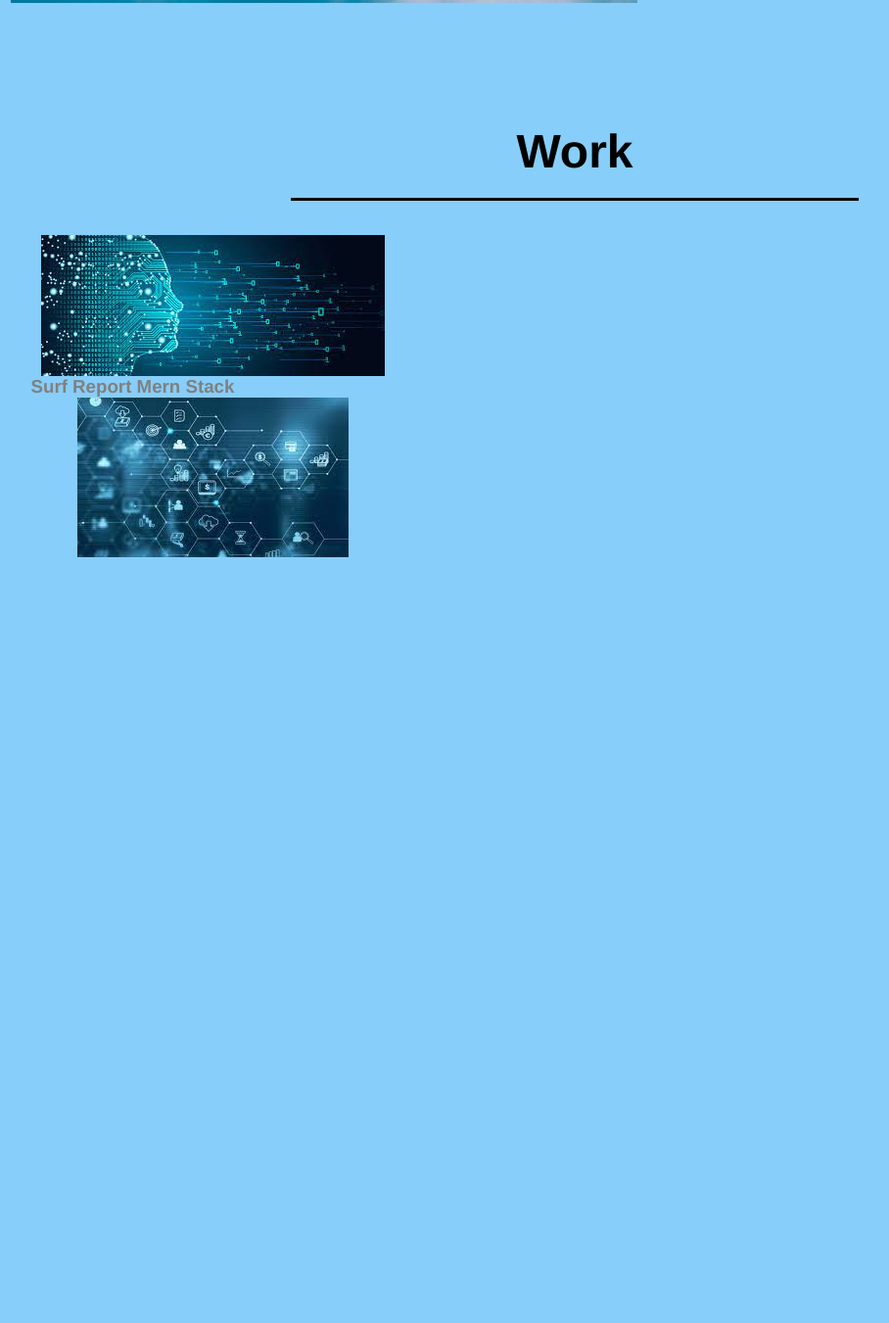
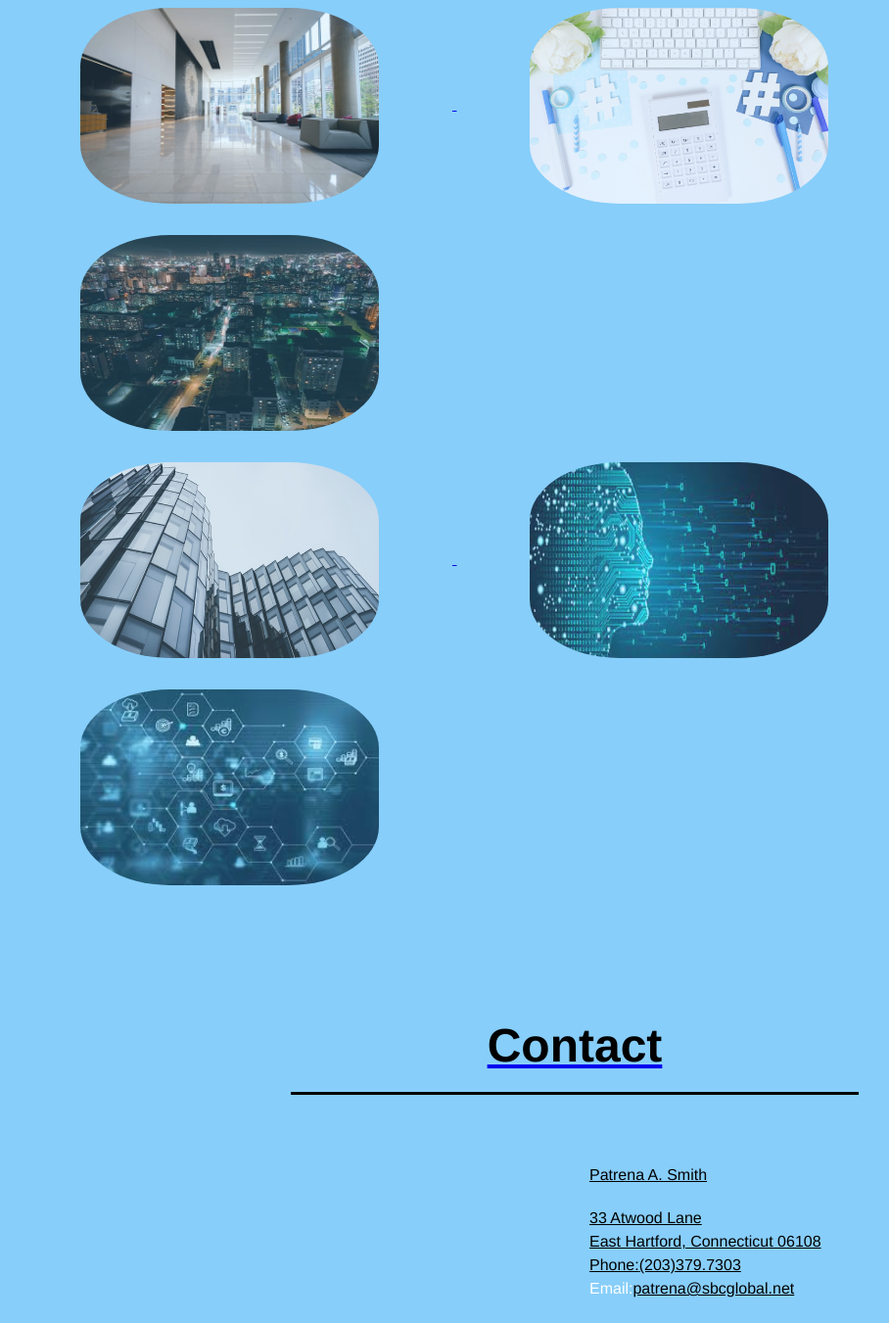
Before and after one commit to Patrena94/Patrena-A.-D.-Smith, a plain HTML site: page index.html in a window 1280 px wide. Shown: the part 1464-2815 px from the top of the page at 98% size, without its empty margins (53-961 px from the left). Drawn offline with Linux system fonts and the light colour scheme.

Commit message:
updated links to recent projects -project attached to images reference readme for a guide

```diff
--- a/Assets/style.css
+++ b/Assets/style.css
@@ -144,7 +144,7 @@ Section {padding: 60px;}
 .Resume-img {flex: 1 12%;
  max-width: 100%;}
 
-*{ box-sizing: border-box;}
+/* *{ box-sizing: border-box;} */
 
 .container {display: flex;
     flex-wrap: wrap;
@@ -152,7 +152,7 @@ Section {padding: 60px;}
     justify-content: space-between;
 }
 
-.Expertise-card-wrapper {
+/* .Expertise-card-wrapper {
     display: flex;
     flex-direction: row;
 }
@@ -160,25 +160,54 @@ Section {padding: 60px;}
     position: relative;
     width: var (--card-width);
 }
-.Expertise-card-img { float: left;
-z-index: 0;
+/* .Expertise-card-img { float: left; */
+/* z-index: 0;
 max-width: var(--card-width);
 Margin: 5px;
 justify-content: space-between;
-}
-.Expertise {
+} */
+/* .Expertise {
     width: 100%;
-    margin: 0 auto;
+    margin: 25px;
     display: flex;
     flex-wrap: wrap;
     justify-content: space-around;
+    padding: 50px;
 }
 .Expertise-text {
     width: var(--card-width);
     z-index:0;
     color: gray;
-    font-weight: bold;
+    font-weight: bold; */
 
+.w3-flex-row img { align-content: center;
+  width: 305;
+  height: 200;
+}
+.w3-half img {
+    margin-bottom: 16px;
+    margin-top:16px;
+    margin-left: 75px;
+    margin-right: 75px;
+    opacity:0.8;
+    cursor: pointer;
+    justify-content: space-between;
+    align-content: center;
+    width: 305;
+    height: 200;
+    border-radius: 30%;
+    position: relative;
+    text-align: center;
+}
+.centered {
+    position: absolute;
+    top:50%;
+    left: 50%;
+    transform: translate(-50%,-50%);
+}
+img {vertical-align: middle;
+}
+img {border-style:none;
 }
 .float-left {float:left;
 }
--- a/index.html
+++ b/index.html
@@ -35,13 +35,13 @@
             </ul>
         </nav>
         </header>
-    <!-- hero/jumbotron -->
         <section class="hero">
             <div class="hero-cta">
                 <h2>The Jacqueline of all Trades!</h2>
             </div>
         </section>
     </header>
+    <!-- hero/jumbotron -->
     <!-- "About" Section-->
     <section id="About" class="intro">
         <div class="flex-row">
@@ -58,61 +58,37 @@
     </section>
     <!-- "Resume" start-->
     <section id="Resume" class="Resume">
-        <div class="flex-row">
+        <div class="w3-flex-row">
             <h2 class="section-title secondary-border">Resume</h2></div>
             <img class="Resume-img">
-              <a href="./Resume.html"><img src="./Assets/images/Resume.jpg"></a>
+              <a href="./Resume.html"><img src="./Assets/images/Resume.jpg" alt="resume" width="305" height="200"></a>
     </section>
     <!-- "Work" section -->
     <section id="Work">
             <h2 class="section-title primary border">Work</h2>
        </div>
-       <div class= "Expertise-card-wrapper">
-        <div class="Expertise-card">
-        <div class="Expertise">
-         <article class="skill">
-               <img class="Expertise-card-img">
-                <img src="./Assets/images/Surf Report Mern Stack.jpg" alt="Surf Report Mern Stack" class="float-left" />
-                    <h3 class="Expertise-text">Surf Report Mern Stack</h3>
+     <!--Expertise Grid -->
+  <div class="row-padding">
+    <div class="w3-half">
+        <a href="https://patrena94.github.io/Mobile-Drive-in-Theater/"><img src="./Assets/images/ashley-byrd-VLHNfKF1Uec-unsplash.jpg" alt="Team Project" width="305" height="200">
+        <a href="https://patrena94.github.io/Password-Generator/"><img  src="./Assets/images/katie-harp-tBCfWCks638-unsplash.jpg" alt="Calculator" width="305" height="200">
+        <a href="https://patrena94.github.io/Horiseon-Media-Optimization/"><img src="./Assets/images/HTML CSS.jpg" width="305" height="200"></a>
     </div>
-            </article>
-            <div class="Expertise">
-            <article class="skill">
-               <img class= "Expertise-card-img">
-                <img src="./Assets/images/NedWall Nod lloT.jpg" alt="Led Wall Nod Ilot" Class="float-right" />
-                    <h3 class="Expertise-text">Led Wall Nod Ilot</h3>
-                </div>
-            </article>
-            <div class="Expertise">
-            <article class="skill">
-            <img class= "Expertise-card-img">
-            <a href="https://patrena94.github.io/Horiseon-Media-Optimization/"><img src="./Assets/images/HTML CSS.jpg" alt="HTML/CSS" class="float-left" /></a>
-                    <h3 class="Expertise-text">HTML/CSS</h3>
-                </div>
-            </article>
-            <div class="Expertise">
-            <article class="skill">
-                <img class= "Expertise-card-img">
-                <img src="./Assets/images/Pastel Puzzels.jpg" alt="pastel Puzzels" class="float-right" />
-                    <h3 class="Expertise-text">Pastel Puzzels</h3>
-                </div>
-            </article>
-            <div class="Expertise">
-            <article class="skill">
-                <img class= "Expertise-card-img">
-            <img  src="./Assets/images/casio calculator.jpg" alt="Calculator" class=float-left />
-                    <h3 class="Expertise-text">Calculator</h3>
+    <div class="w3-half">
+        <a href="https://patrena94.github.io/Smith-Corporation-Work-Scheduler/"><img src="./Assets/images/tristan-ceven-HEz-fykYL4Y-unsplash.jpg" alt="Pastel Puzzels" width="305" height="200">
+        <img src="./Assets/images/Surf Report Mern Stack.jpg" alt="Surf Report Mern Stack" width="305" height="200">
+        <img src="./Assets/images/NedWall Nod lloT.jpg" alt="Led Wall Nod Ilot" width="305" height="200">
     </div>
   </div>
     </section>
     <!-- "Contact-Information" section -->
     <section id="Contact-Information" class=contact>
-        <div class="flex-row">
-            <h2 class="section-title secondary-border">Contact</h2>
+        <!-- <div class="flex-row"> -->
+            <h2 class="section-title primary-border">Contact</h2>
         </div>
-            <div class="contacte-info">
+            <div class="contact-info">
                 <div>
-                    <h3>Patrena A. Smith</h3>
+                    <p>Patrena A. Smith</p>
                     <address>
                         33 Atwood Lane<br />
                         East Hartford, Connecticut 06108<br />
```
Also changed, not shown: Assets/images/ashley-byrd-VLHNfKF1Uec-unsplash.jpg (added), Assets/images/katie-harp-tBCfWCks638-unsplash.jpg (added), Assets/images/tristan-ceven-HEz-fykYL4Y-unsplash.jpg (added), test.html (added), 1 other file. Lines whose indentation alone changed are shown as unchanged.
